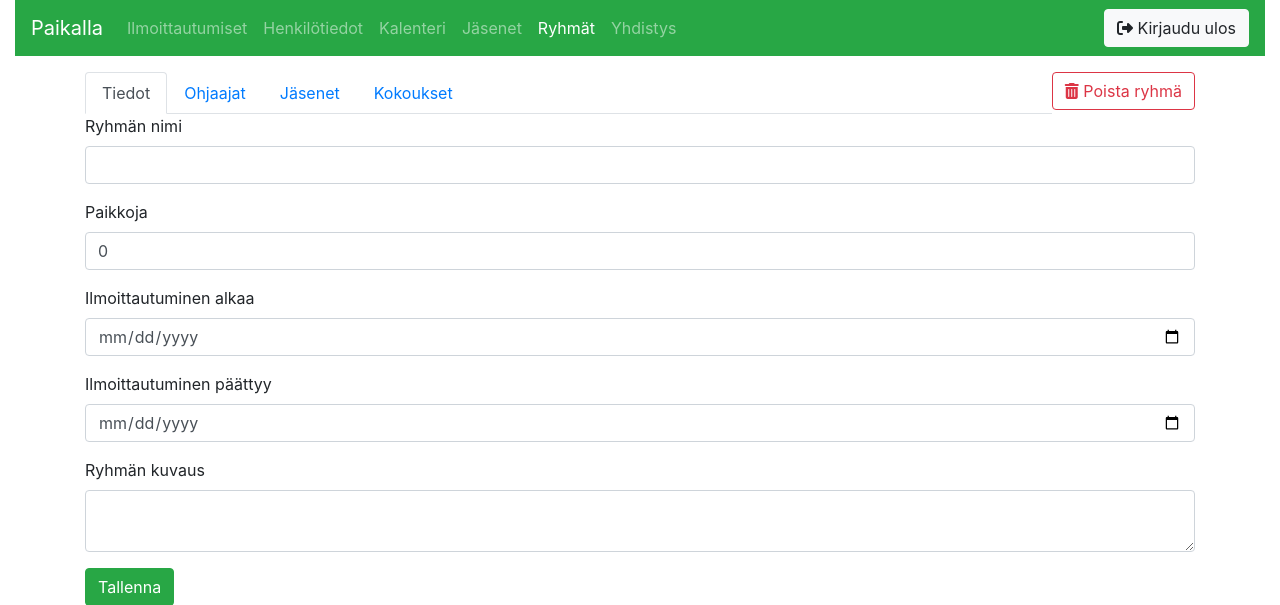
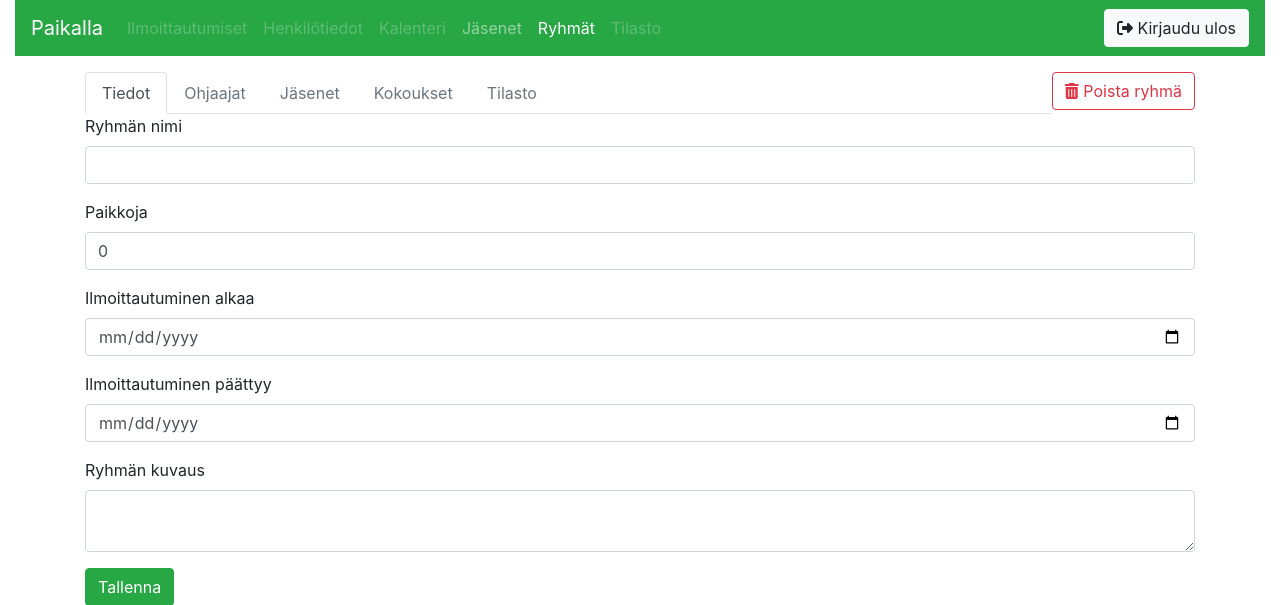
Before and after one commit to artoh/paikalla, a Flask app: template application/templates/ryhmat/tiedot.html in a window 1280 px wide. Shown: the top 605 px of the page. Run offline with Flask 2, Linux system fonts and the light colour scheme; the template is opened without the code that fills it: values that come from a table or form of the project are taken from there, others are empty; some libraries are stand-ins or nearby versions.

Commit message:
Valikoista disabloitu toteuttamattomia

```diff
--- a/application/templates/layout.html
+++ b/application/templates/layout.html
@@ -19,13 +19,13 @@
         <div class="collapse navbar-collapse" id="navbarTogglerDemo02">
           <ul class="navbar-nav mr-auto mt-2 mt-lg-0">
             <li class="nav-item">
-              <a class="nav-link" href="/ilmoittautumiset">Ilmoittautumiset</a>
+              <a class="nav-link disabled" href="/ilmoittautumiset">Ilmoittautumiset</a>
             </li>
             <li class="nav-item">
-              <a class="nav-link" href="/tiedot">Henkilötiedot</a>
+              <a class="nav-link disabled" href="/tiedot">Henkilötiedot</a>
             </li>
             <li class="nav-item">
-              <a class="nav-link" href="/kalenteri">Kalenteri</a>
+              <a class="nav-link disabled" href="/kalenteri">Kalenteri</a>
             </li>
             <li class="nav-item">
               <a class="nav-link" href="/jasenet">Jäsenet</a>
@@ -38,12 +38,13 @@
               <a class="nav-link" href="/ryhmat">Ryhmät</a>
             </li>
             <li class="nav-item">
-              <a class="nav-link" href="/yhdistys">Yhdistys</a>
+              <a class="nav-link disabled" href="/tilasto">Tilasto</a>
             </li>
           </ul>
           <a href="/logout" class="btn btn-light" role="button"><i class="fas fa-sign-out-alt"></i> Kirjaudu ulos</a>
         </div>
       </nav>
+
       <div class="container" style="margin-top: 1em;">
       {% with messages = get_flashed_messages(with_categories=true) %}
         {% if messages %}
--- a/application/templates/ryhmat/layout.html
+++ b/application/templates/ryhmat/layout.html
@@ -45,7 +45,7 @@
     {% if "ohjaajat" in request.path %}
     <a class="nav-link active" href="#">
     {% else %}
-    <a class="nav-link" href="ohjaajat">
+    <a class="nav-link disabled" href="ohjaajat">
     {% endif %}
       Ohjaajat
     </a>
@@ -55,7 +55,7 @@
     {% if "jasenet" in request.path %}
     <a class="nav-link active" href="#">
     {% else %}
-    <a class="nav-link" href="jasenet">
+    <a class="nav-link disabled" href="jasenet">
     {% endif %}
       Jäsenet
     </a>
@@ -65,9 +65,19 @@
     {% if "kokoukset" in request.path %}
     <a class="nav-link active" href="#">
     {% else %}
-    <a class="nav-link" href="kokoukset">
+    <a class="nav-link disabled" href="kokoukset">
     {% endif %}
       Kokoukset
+    </a>
+  </li>
+
+  <li class="nav-item">
+    {% if "tilasto" in request.path %}
+    <a class="nav-link active" href="#">
+    {% else %}
+    <a class="nav-link disabled" href="tilasto">
+    {% endif %}
+      Tilasto
     </a>
   </li>
 
--- a/application/views/ryhmat.py
+++ b/application/views/ryhmat.py
@@ -31,7 +31,7 @@ def ryhmat_luo():
     db.session.commit()
 
     flash("Ryhmä " + ryhma.nimi + " lisätty", "success")
-    return redirect( url_for("ryhmat_index") )
+    return redirect( url_for("ryhmat_tiedot", ryhma_id=ryhma.id) )
 
 
 @app.route("/ryhmat/<ryhma_id>/tiedot/")
```
Also changed, not shown: application/models/henkilo.py (added, +8 -0 lines), documentation/kayttotapaukset.md (+1 -1 lines).
